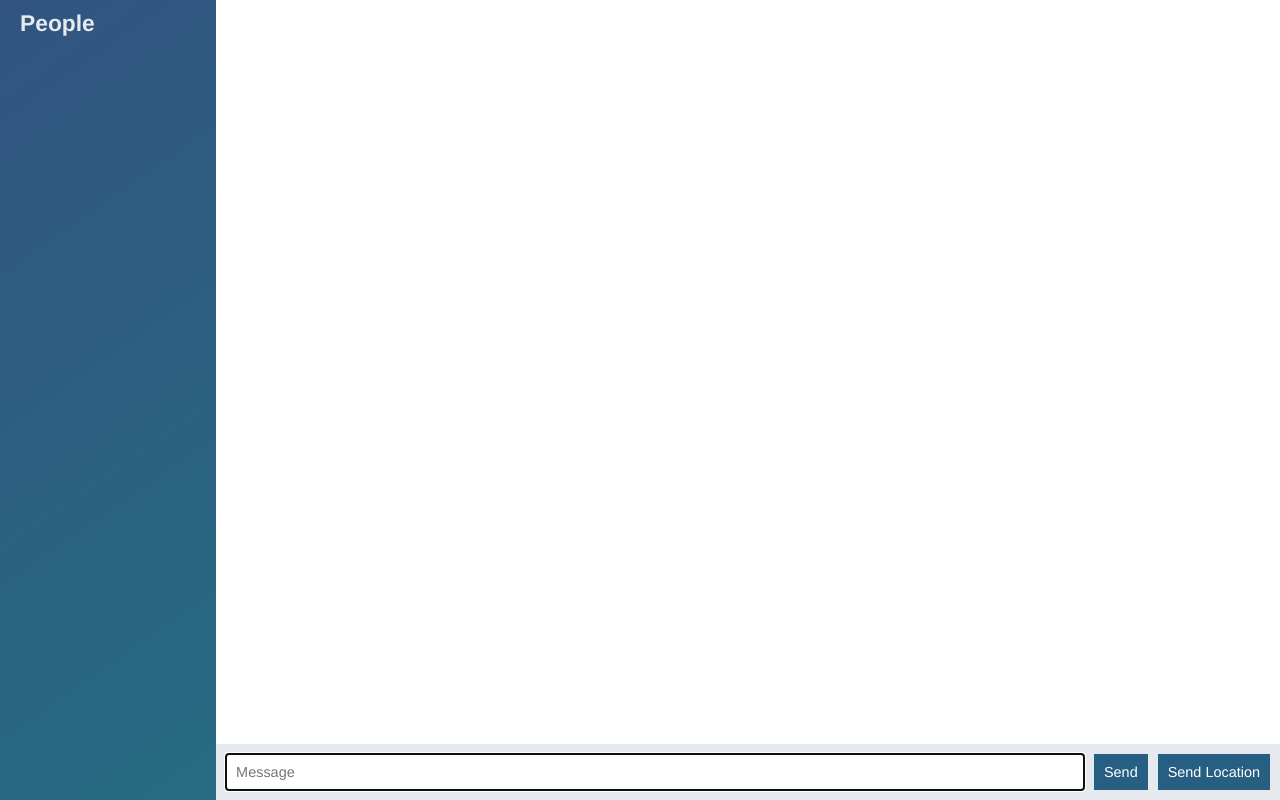
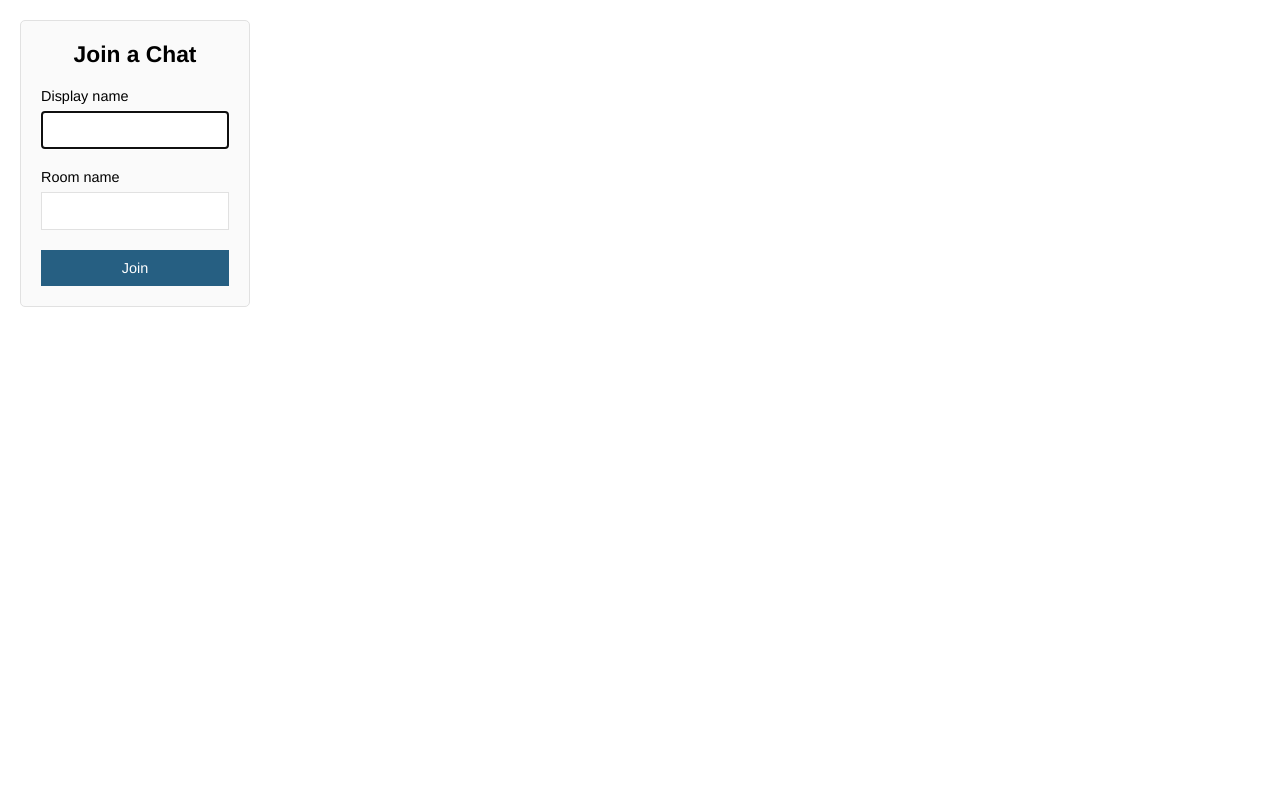
Before and after one commit to cooMonkey2016/node-course-2-chat-app, a website: page public/index.html in a window 1280 px wide. Drawn offline with nearby package versions, Linux system fonts and the light colour scheme; no server answers.

Commit message:
Add index html

```diff
--- a/public/index.html
+++ b/public/index.html
@@ -1,62 +1,30 @@
 <!DOCTYPE html>
 <html>
     <head>
-        <meta charset='utf-8'>
+        <meta charset="utf-8">
+        <title> Join | ChatApp </title>
+        <meta name = "viewport" content="width = device-width, initial-scale=1,user-scalable=no">
         <link rel="stylesheet" href="/css/styles.css">
     </head>
-    <body class="chat">
-
-        <div class="chat__sidebar">
-            <h3>People</h3>
-            <div id="users"></div>
+    <body class = "centered-fomr">
+        <div class="centered-form__form">
+            <form action="/chat.html">
+                <div class="form-field">
+                    <h3>Join a Chat</h3>
+                </div>
+                <div class="form-field">
+                    <label>Display name</label>
+                    <input type="text" name="name" autofocus />
+                </div>
+                <div class="form-field">
+                    <label>Room name</label>
+                    <input type="text" name="rome" />
+                </div>
+                <div class="form-field">
+                    <button>Join</button>
+                </div>
+            </form>
         </div>
-        <div class="chat__main">
-                <ol id="messages" class="chat__messages"></ol>
-                <div class="chat__footer">
-                    <form id="message-form">
-                    <input name="message" type= "text" placeholder="Message" autofocus autocomplete="off">
-                    <button >Send</button>
-                    </form>
-                    <button id="send-location">Send Location</button>
-                </div>
-        </div>
-
-        <script id = "message-template" type = "text/template">
-            <li class = "message">
-                <div class ="message__title">
-                    <h4>{{from}}</h4>
-                    <span>{{createdAt}}</span>
-                </div>
-                <div class = "message__body">
-                    <p>{{text}}</p>
-                </div>
-            </li>
-
-        </script>
-
-        <script id = "location-message-template" type = "text/template">
-            <li class = "message">
-                <div class ="message__title">
-                    <h4>{{from}}</h4>
-                    <span>{{createdAt}}</span>
-                </div>
-                <div class = "message__body">
-                    <p>
-                        <a href = "{{url}}" target ="_blank">My Current Location</a>
-                    </p>
-                </div>
-            </li>
-
-        </script>
-
-
-        <script src='/js/libs/jquery-3.3.1.min.js'></script>
-        <script src='/socket.io/socket.io.js'></script>
-        <script src='/js/libs/moment.min.js'></script>
-        <script src='/js/libs/mustache.min.js'></script>
-        <script src='/js/index.js'></script>
-
-
 
     </body>
 </html>
```
Also changed, not shown: public/chat.html (added, +62 -0 lines), public/js/chat.js (renamed from public/js/index.js).
